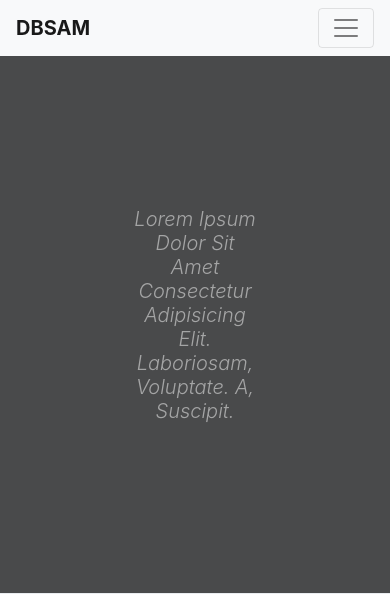
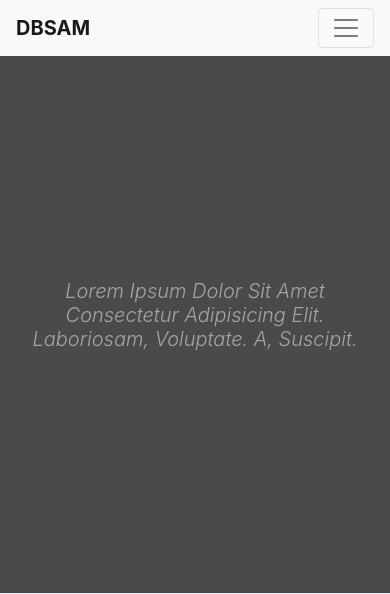
Before and after one commit to CodeTemplar99/DBM, a Django app: page / in a window 390 px wide. Shown: the top 594 px of the page. Run offline with Django 3.2, Linux system fonts and the light colour scheme; some libraries are stand-ins or nearby versions.

Commit message:
responsive center text

```diff
--- a/templates/home.html
+++ b/templates/home.html
@@ -4,7 +4,8 @@
 <main class="container-fluid px-0">
   <div class="jumbotron rounded-0 p-0 mb-0 mx-0 video_frame">
     <div class="d-flex justify-content-center align-items-center video_frame_cover">
-      <h1 class="font-italic lead col-5 text-white-50 text-center text-capitalize">Lorem ipsum dolor sit amet consectetur adipisicing elit. Laboriosam, voluptate. A, suscipit.</h1>
+      <h1 class="font-italic lead col-lg-5 col-md-8 text-white-50 text-center text-capitalize">Lorem ipsum dolor sit
+        amet consectetur adipisicing elit. Laboriosam, voluptate. A, suscipit.</h1>
     </div>
   </div>
 
```
